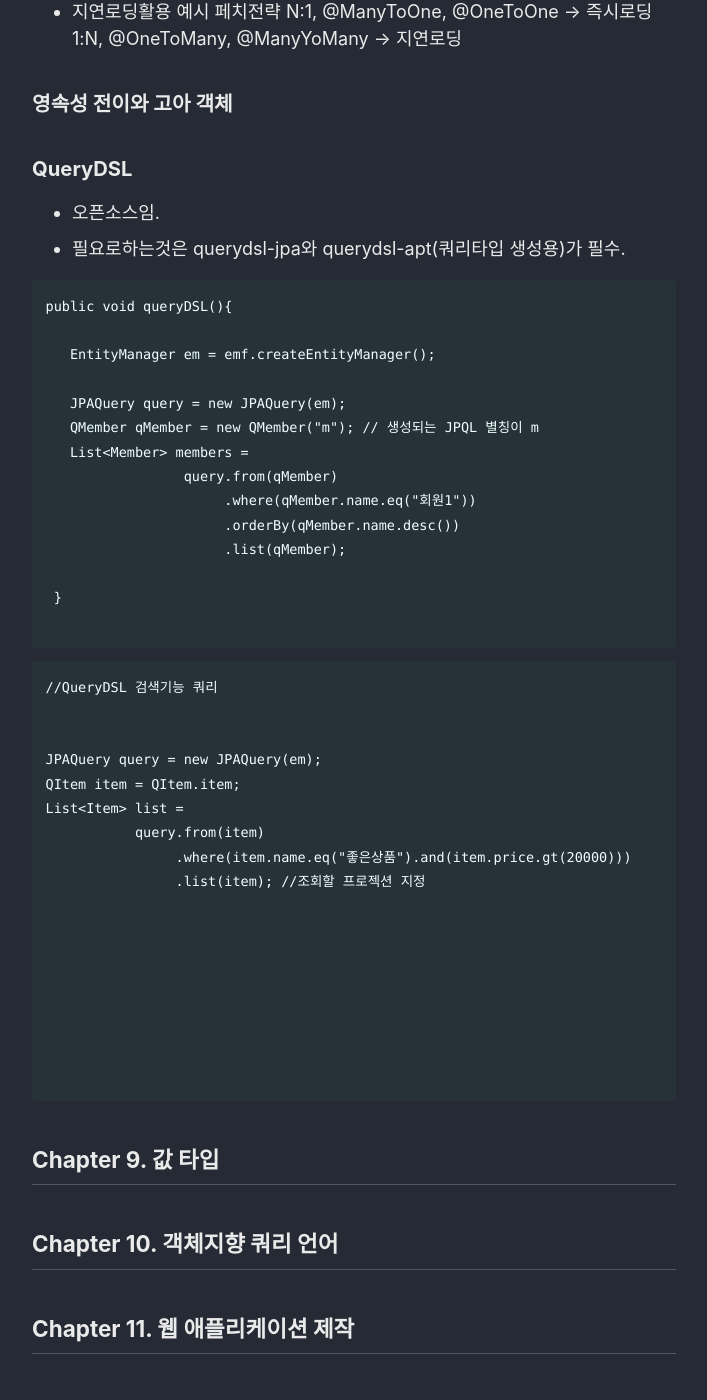
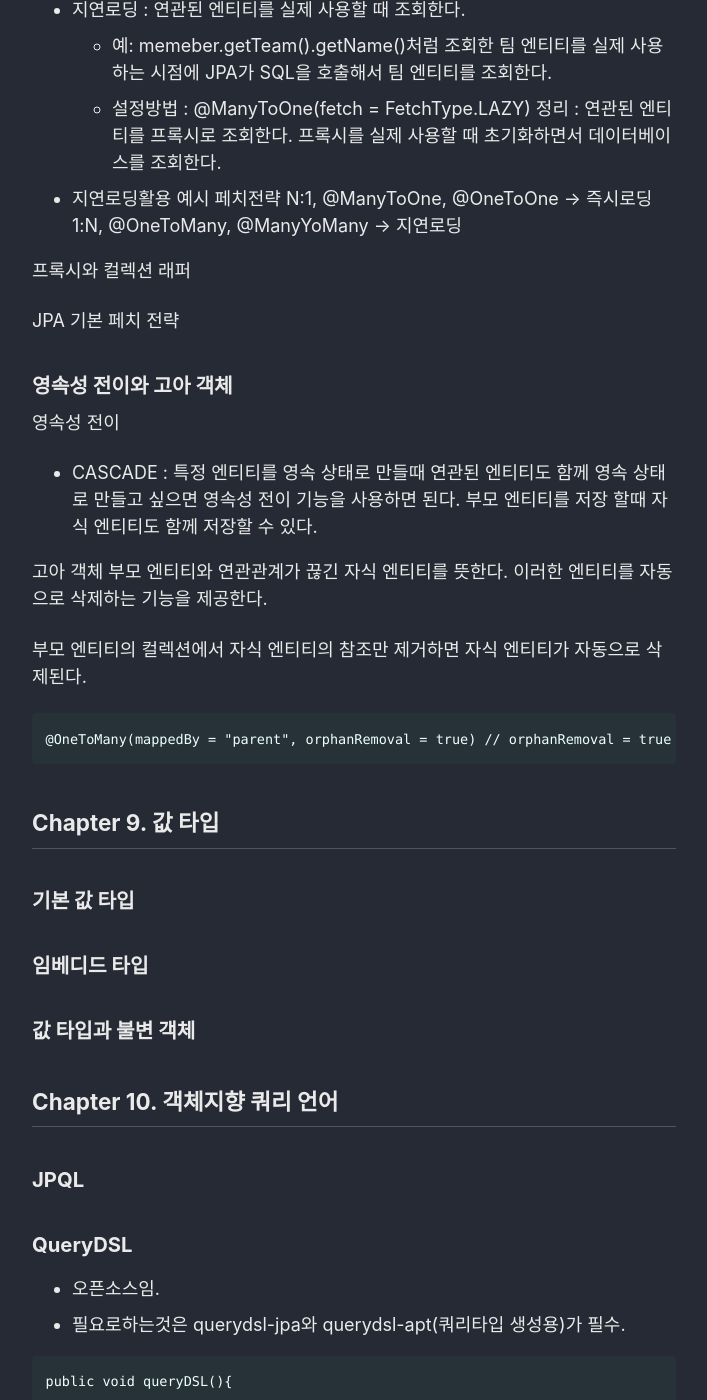
Before and after one commit to ldk-hub/ldk-hub.github.io, a Jekyll site: the page built from _posts/2021-12-28-orm_jpa_book_study.md, in a window 1280 px wide and 1400 px high, scrolled down 11050 px. Shown: the whole window, without its empty margins (286-993 px from the left). Built offline with Jekyll 4.4.1, drawn with Linux system fonts in a browser that asks for light colours; cached includes are drawn as plain includes; nearby versions of some CDN libraries; a script that is not in the unit is left out; comment, search, counter and statistics services are not loaded; some of the changed text lies outside the part shown.

Commit message:
Update 2021-12-28-orm_jpa_book_study.md

````diff
--- a/_posts/2021-12-28-orm_jpa_book_study.md
+++ b/_posts/2021-12-28-orm_jpa_book_study.md
@@ -198,7 +198,11 @@ EntityTransaction
 
 ## Chapter 5. 연관관계 매핑 기초
 
-
+### 연관관계 매핑 중요 사항
+  - 객체의 참조와 외래 키를 매핑하는 것이 연관관계 매핑의 목표
+  - 방향[단방향, 양방향]
+  - 다중성[1:1, 1:N, N:1, N:M]
+  - 연관관계의 주인 지정
 
 
 ```
@@ -242,6 +246,7 @@ try{
 
 
     //검색
+```
 
 
 
@@ -250,14 +255,12 @@ try{
 
 
 
+### 정리
+ - 단방향 매핑만으로 테이블과 객체의 연관관계 매핑은 이미 완료되었다.
+ - 단방향을 양방향으로 만들면 반대방향으로 객체 그래프 탐색 기능이 추가된다.
+ - 양방향 연ㄴ관관계를 매핑하려면 객체에서 양쪽 방향을 모두 관리해야한다.
 
-
-
-
-```
-
-
-
+연관관계의 주인을 정하는 기준 - 단방향은 항상 외래 키가 있는 곳을 기준으로 매핑하면된다.
 
 
 ## Chapter 6. 다양한 연관관계 매핑
@@ -285,7 +288,7 @@ try{
 
 ## Chapter 8. 프록시와 연관관계 관리
 
-  - 즉시로딩 :
+  - 즉시로딩 : 엔티티 조회할 때 연관된 엔티티도 함께 데이터베이스에서 조회한다.
   - 지연로딩 : 엔티티의 값을 실제 사용하는 시점에 데이터베이스에서 팀 엔티티에 필요한 데이터를 조회하는것이다.
 
 ### 프록시
@@ -395,11 +398,46 @@ memeber.getName(); //준영속 상태 초기화 시도
 
 
 
+프록시와 컬렉션 래퍼
 
+
+
+JPA 기본 페치 전략
 
 
 ### 영속성 전이와 고아 객체
 
+영속성 전이
+- CASCADE : 특정 엔티티를 영속 상태로 만들때 연관된 엔티티도 함께 영속 상태로 만들고 싶으면 영속성 전이 기능을 사용하면 된다.
+             부모 엔티티를 저장 할때 자식 엔티티도 함께 저장할 수 있다.
+
+
+고아 객체
+부모 엔티티와 연관관계가 끊긴 자식 엔티티를 뜻한다.
+이러한 엔티티를 자동으로 삭제하는 기능을 제공한다.
+
+부모 엔티티의 컬렉션에서 자식 엔티티의 참조만 제거하면 자식 엔티티가 자동으로 삭제된다.
+
+```
+@OneToMany(mappedBy = "parent", orphanRemoval = true) // orphanRemoval = true <<이 옵션이  고아된 자식 엔티티 자동으로 삭제
+```
+
+
+## Chapter 9. 값 타입
+
+### 기본 값 타입
+
+### 임베디드 타입
+
+### 값 타입과 불변 객체
+
+
+
+
+
+## Chapter 10. 객체지향 쿼리 언어
+
+### JPQL
 
 
 ### QueryDSL
@@ -437,19 +475,14 @@ List<Item> list =
                 .where(item.name.eq("좋은상품").and(item.price.gt(20000)))
                 .list(item); //조회할 프로젝션 지정
 
+```
 
 
 
+### 네이티브SQL
 
+### 객체지향 쿼리 심화
 
-
-
-```
-
-
-## Chapter 9. 값 타입
-
-## Chapter 10. 객체지향 쿼리 언어
 
 ## Chapter 11. 웹 애플리케이션 제작
 
````
